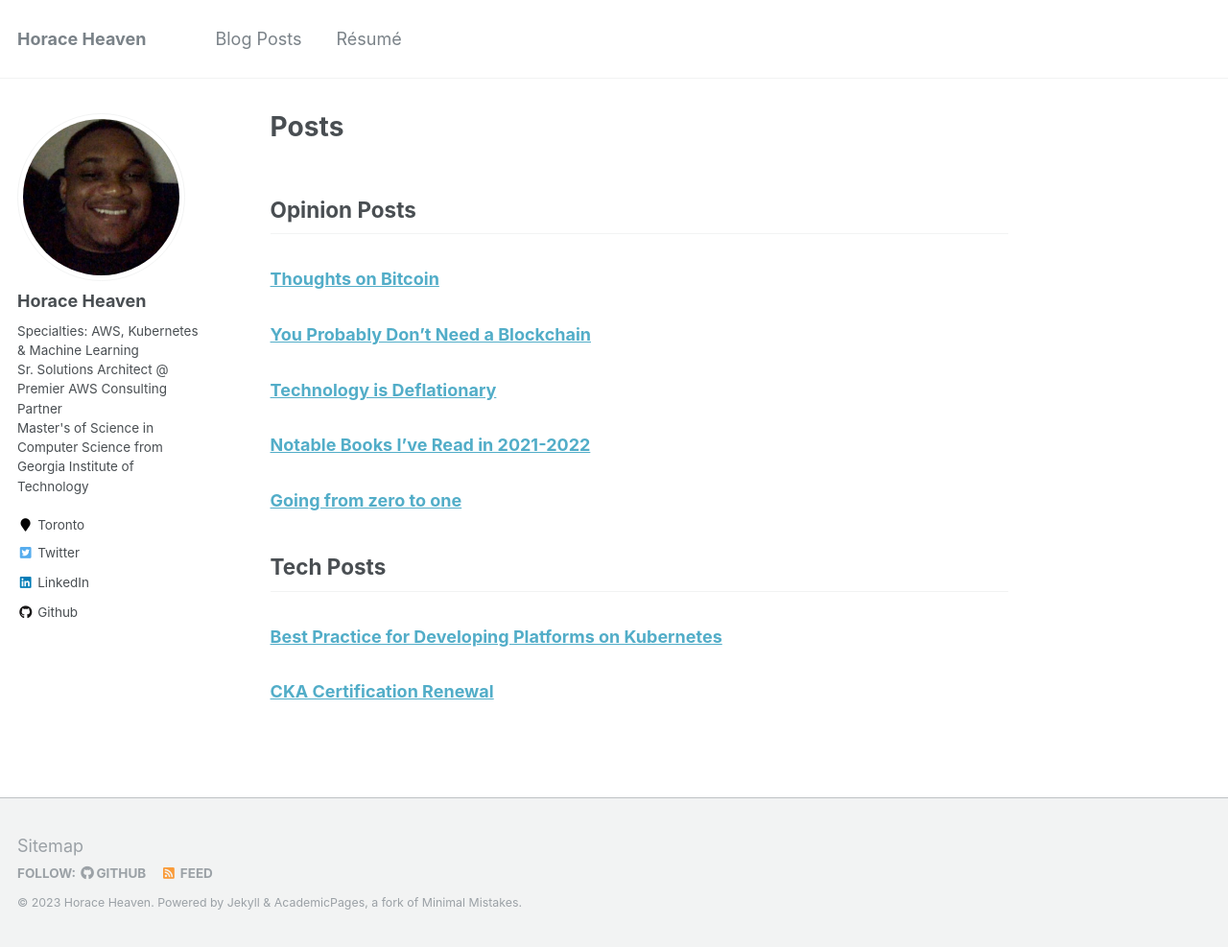
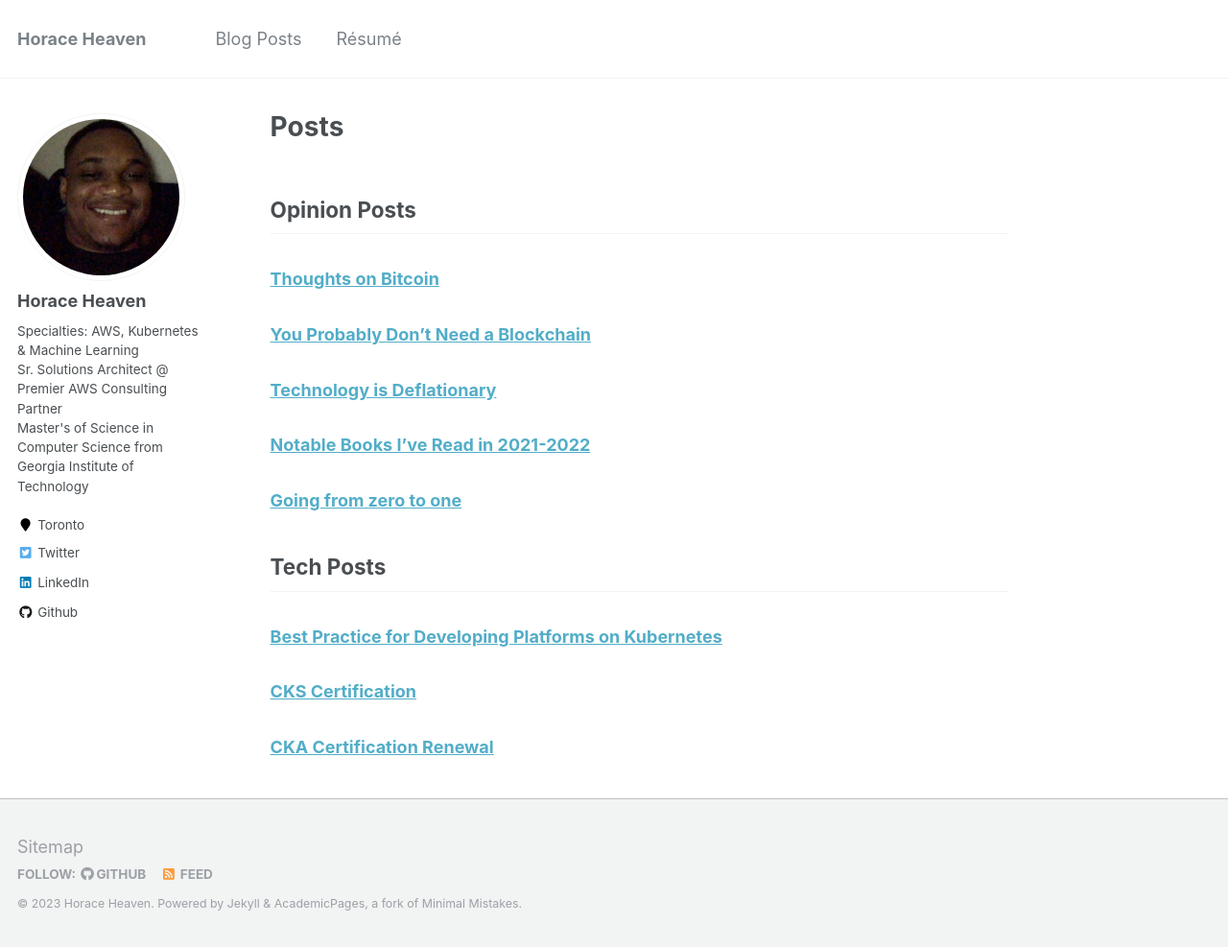
Before and after one commit to horaceheaven/horaceheaven.github.io, a Jekyll site: the page built from _pages/about.md, in a window 1280 px wide and 987 px high. Shown: the whole window at 96% size. Built offline with Jekyll 4.4.1, drawn with Linux system fonts in a browser that asks for light colours.

Commit message:
Update website

```diff
--- a/_pages/about.md
+++ b/_pages/about.md
@@ -24,4 +24,6 @@ redirect_from:
 
 ### [Best Practice for Developing Platforms on Kubernetes](/publications/kubernetes-best-practices)
 
+### [CKS Certification](/publications/cks-certification)
+
 ### [CKA Certification Renewal](/publications/cka-certification-renewal)
```
